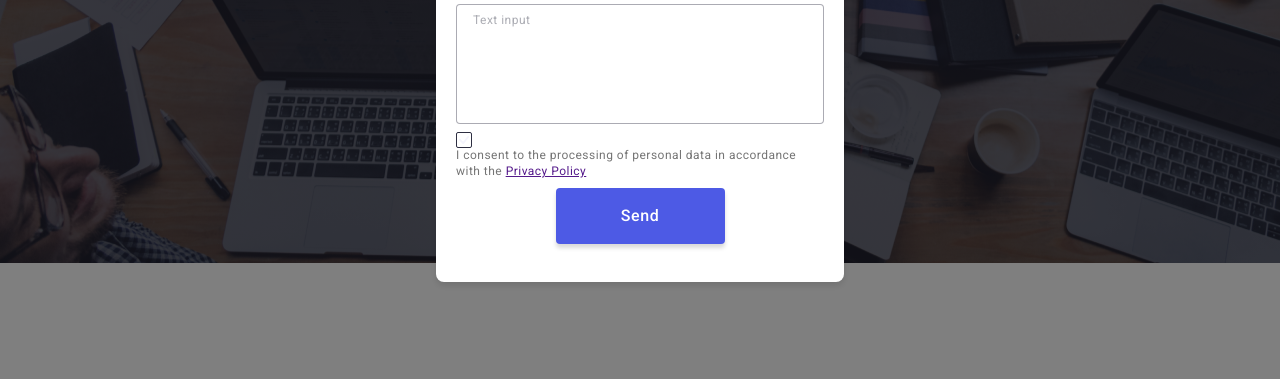
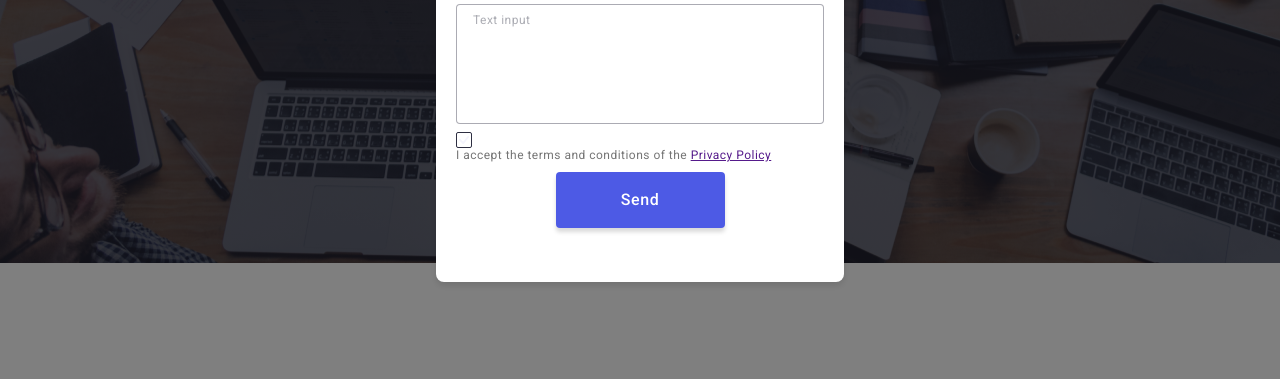
Before and after one commit to LilianaLukash/goit-markup-hw-05, a plain HTML site: page index.html in a window 1280 px wide. Both pictures are taken after a click on the button "Order Service". Shown: the part 410-789 px from the top of the page. Drawn offline with nearby package versions, Linux system fonts and the light colour scheme.

Commit message:
Privacy Policy corrected

```diff
--- a/index.html
+++ b/index.html
@@ -562,8 +562,7 @@
                     <use href="./images/icons2.svg#check"></use>
                   </svg>
                 </span>
-                I consent to the processing of personal data
-                in accordance with the <a href="" class="modal-link">Privacy Policy</a>
+                I accept the terms and conditions of the <a href="" class="modal-link">Privacy Policy</a>
               </label>
             </div>
             <button class="modal-btn-submit" type="submit">Send</button>
```
